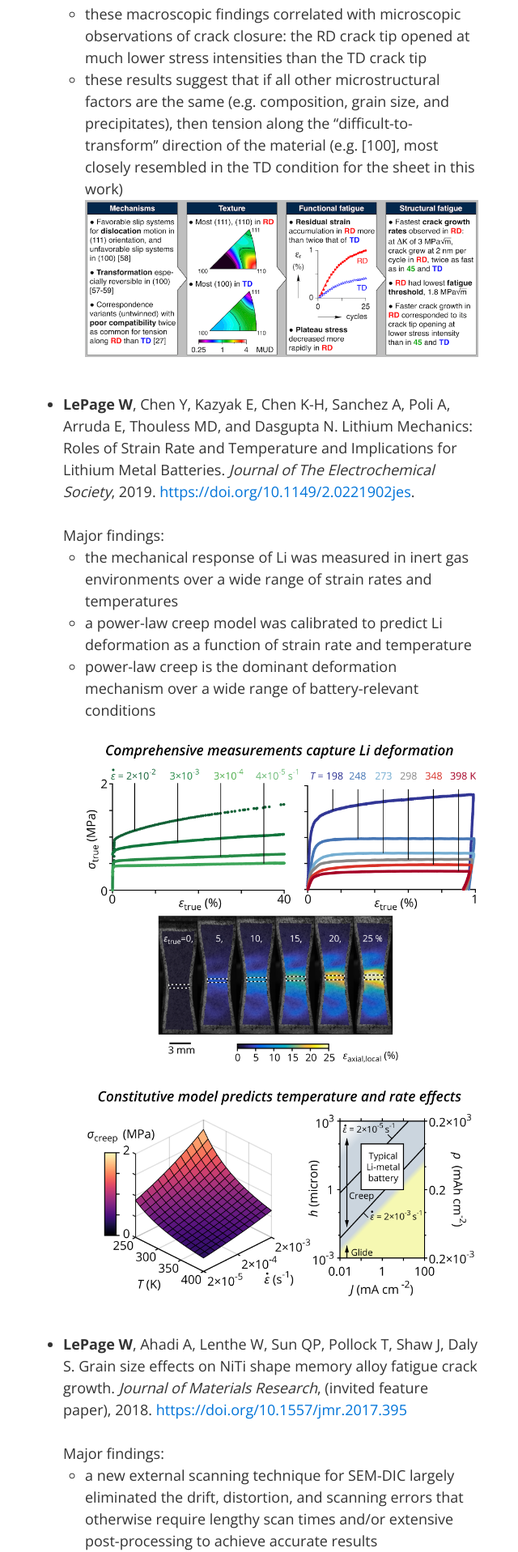
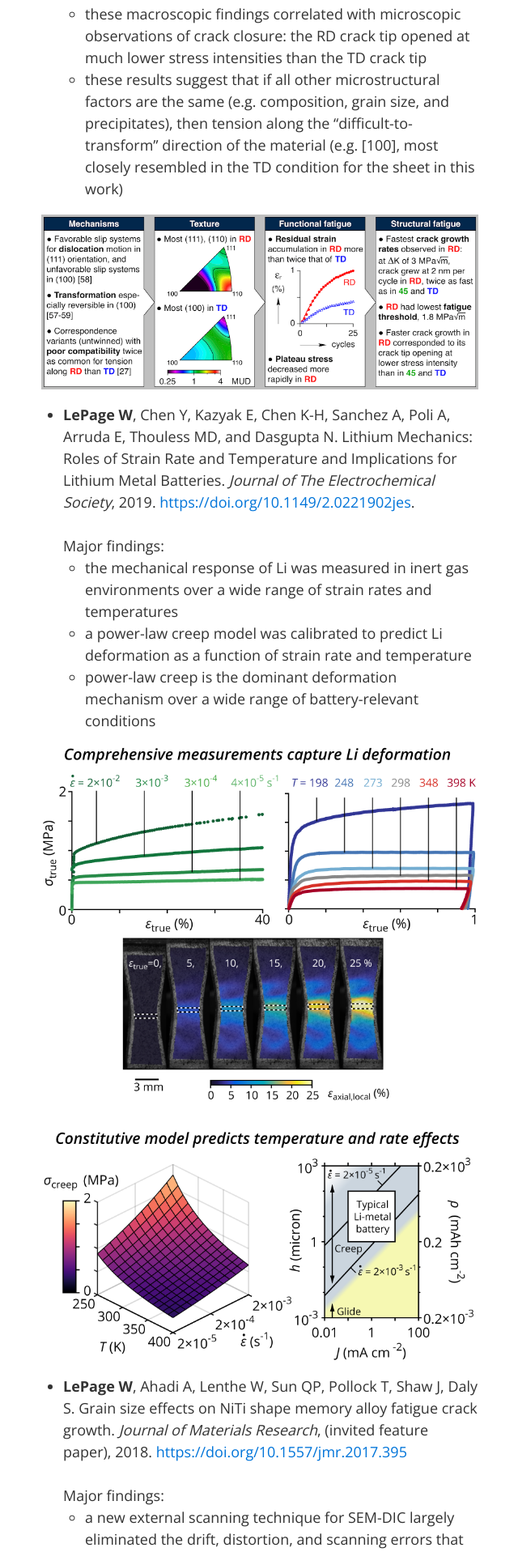
Before and after one commit to wlepage/wlepage.github.io, a Jekyll site: the page built from index.md, in a window 1280 px wide. Shown: the part 1467-3384 px from the top of the page at 81% size, without its empty margins (319-959 px from the left). Built offline with Jekyll 4.4.1, drawn with Linux system fonts in a browser that asks for light colours.

Commit message:
Update index.md

```diff
--- a/index.md
+++ b/index.md
@@ -31,20 +31,25 @@ Major findings:
 	+ during load-unload cycles in uniaxial tension, nearly twice as much plasticity accumulated when the tensile axis was parallel to the rolling direction (RD) of the NiTi sheet versus parallel to the transverse direction (TD)
 	+ concomitant with its increased residual strain accumulation, the RD condition had a 25% lower fatigue threshold and a 200% faster fatigue crack growth rate than the TD condition
 	+ these macroscopic findings correlated with microscopic observations of crack closure: the RD crack tip opened at much lower stress intensities than the TD crack tip
-	+ these results suggest that if all other microstructural factors are the same (e.g. composition, grain size, and precipitates), then tension along the "difficult-to-transform" direction of the material (e.g. \[100], most closely resembled in the TD condition for the sheet in this work)<br />
-![Effects of texture on functional and structural fatigue of NiTi](img/TOC_texturefatigue.png "Effects of texture on functional and structural fatigue of NiTi")<br />
+	+ these results suggest that if all other microstructural factors are the same (e.g. composition, grain size, and precipitates), then tension along the "difficult-to-transform" direction of the material (e.g. \[100], most closely resembled in the TD condition for the sheet in this work)
+
+![Effects of texture on functional and structural fatigue of NiTi](img/TOC_texturefatigue.png "Effects of texture on functional and structural fatigue of NiTi")
+
 + __LePage W__, Chen Y, Kazyak E, Chen K-H, Sanchez A, Poli A, Arruda E, Thouless MD, and Dasgupta N. Lithium Mechanics: Roles of Strain Rate and Temperature and Implications for Lithium Metal Batteries. _Journal of The Electrochemical Society_, 2019. [https://doi.org/10.1149/2.0221902jes](https://doi.org/10.1149/2.0221902jes).<br /><br />
 Major findings:
 	+ the mechanical response of Li was measured in inert gas environments over a wide range of strain rates and temperatures
 	+ a power-law creep model was calibrated to predict Li deformation as a function of strain rate and temperature
-	+ power-law creep is the dominant deformation mechanism over a wide range of battery-relevant conditions<br /><br />
-![Lithium mechanics](img/TOC_LiMechanics.png "Lithium mechanics")<br />
+	+ power-law creep is the dominant deformation mechanism over a wide range of battery-relevant conditions
+
+![Lithium mechanics](img/TOC_LiMechanics.png "Lithium mechanics")
+
 + __LePage W__, Ahadi A, Lenthe W, Sun QP, Pollock T, Shaw J, Daly S. Grain size effects on NiTi shape memory alloy fatigue crack growth. _Journal of Materials Research_, (invited feature paper), 2018. [https://doi.org/10.1557/jmr.2017.395](https://doi.org/10.1557/jmr.2017.395)<br /><br />
 Major findings:
 	+ a new external scanning technique for SEM-DIC largely eliminated the drift, distortion, and scanning errors that otherwise require lengthy scan times and/or extensive post-processing to achieve accurate results
 	+ macroscopic fatigue crack growth correlated well with microscopic crack tip observations: the grain sizes with relatively fast macroscopic crack growth rates exhibited large crack displacements at the microscale, and vice versa
-	+ crack closure was observed with SEM-DIC on the microscale (not with an indirect measurement like crack mouth gages), and crack closure in the 1500 nm grain size was suspected to slow its crack growth rate<br />
-![Grain size effects on NiTi fatigue crack growth](img/TOC_grainsizeNiTiFatigue-01.png "Grain size effects on NiTi fatigue crack growth")<br />
+	+ crack closure was observed with SEM-DIC on the microscale (not with an indirect measurement like crack mouth gages), and crack closure in the 1500 nm grain size was suspected to slow its crack growth rate
+
+![Grain size effects on NiTi fatigue crack growth](img/TOC_grainsizeNiTiFatigue-01.png "Grain size effects on NiTi fatigue crack growth")
 
 ## Selected awards
 + First place, International Student Paper Competition, Society for Experimental Mechanics (SEM) Conference, 2018
```
